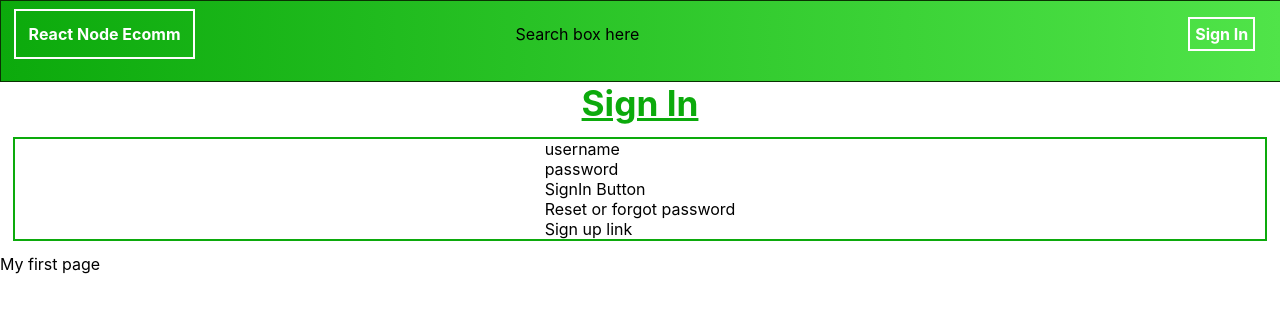
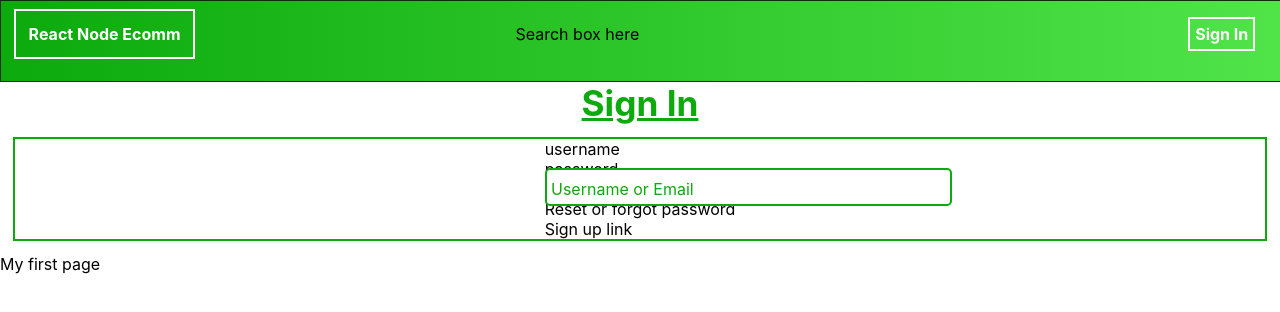
Before and after one commit to rupamswain1/react-node-shop-frontend, a React (Create React App) app: page / in a window 1280 px wide. Shown: the top 312 px of the page. Built offline with nearby package versions, Linux system fonts and the light colour scheme.

Commit message:
added input component

```diff
--- /dev/null
+++ b/src/components/inputField/inputFieldComponent.jsx
@@ -0,0 +1,35 @@
+import React from 'react';
+import './inputFieldStyle.scss'
+class InputField extends React.Component{
+    constructor(props){
+        super(props);
+        this.state={
+            name:this.props.name,
+            value:this.props.value,
+            type:this.props.type,
+            enabled:this.props.enabled,
+            onChangehandler:this.props.onChangehandler,
+            placeHolder:this.props.placeHolder
+        }
+    }
+    render(){
+        console.log(this.state.value)
+        return(
+            <div className="inputFieldContainer">
+                <input className={`inputField-${this.state.name}`}
+                    value={this.state.value}
+                    id={this.state.name}
+                    name={this.state.name}
+                    type={this.state.type}
+                    disabled={this.state.enabled}
+                    onChange={e=>this.state.onChangehandler(e.target)}
+                />
+                <label className={`inputFieldLabel-${this.state.value?'shrink':''}`} onClick={e=>document.getElementById(this.state.name).focus()} for={`inputField-${this.state.name}`}>
+                    {this.state.placeHolder}
+                </label>
+            </div>
+        );
+    };
+}
+
+export default InputField;
--- /dev/null
+++ b/src/components/inputField/inputFieldStyle.scss
@@ -0,0 +1,35 @@
+$primary-color:#0caa0c;
+@mixin shrinkLable {
+    top:0.3vh;
+    font-size: 80%;
+    background-color: white;
+    padding: 0.3%;
+}
+.inputFieldContainer{
+    position: relative;
+    input[class*=inputField]{
+       // outline: none;
+       position:absolute;
+        border: 2px solid $primary-color;
+        border-radius: 5px;
+        padding:5%;
+        margin: 5% 0;
+        width:30vw;
+        &:focus ~ label[class^='inputField'] {
+            @include shrinkLable();
+        }
+    }
+    label[class*=inputFieldLabel]{
+        position: absolute;
+        color: $primary-color;
+        top:2.5vh;
+        left:0.5vw;
+        transition: 0.3s ease all;
+        &:hover{
+            cursor: text;
+        }
+    }
+    label[class*='shrink']{
+        @include shrinkLable();
+    }
+}
--- a/src/pages/signIn/signInComponent.jsx
+++ b/src/pages/signIn/signInComponent.jsx
@@ -1,15 +1,42 @@
 import React from 'react';
+import InputField from '../../components/inputField/inputFieldComponent'
 import './signInStyle.scss';
 class SignIn extends React.Component{
+    constructor(){
+        super();
+        this.state={
+            userName:"",
+            password:""
+        }
+    }
+
+
     render(){
+        const changeHandler=(e)=>{
+            if(e.name==='userName'){
+                this.setState({userName: [...this.state[e.name],e.value]})
+            }
+           console.log(this.state.userName)
+
+        }
+
         return(
             <>
              <div className="signInHeading">Sign In</div>
             <div className="signIn-container">
 
                 <div className="signIn-inputFields">
+                    <form id="loginForm"></form>
                     <div className="usernameField">
                         username
+                        <InputField
+                            value={this.state.userName}
+                            name='userName'
+                            type="text"
+                            enabled={false}
+                            onChangehandler={changeHandler}
+                            placeHolder="Username or Email"
+                            />
                     </div>
                     <div className="passwordField">
                         password
```
